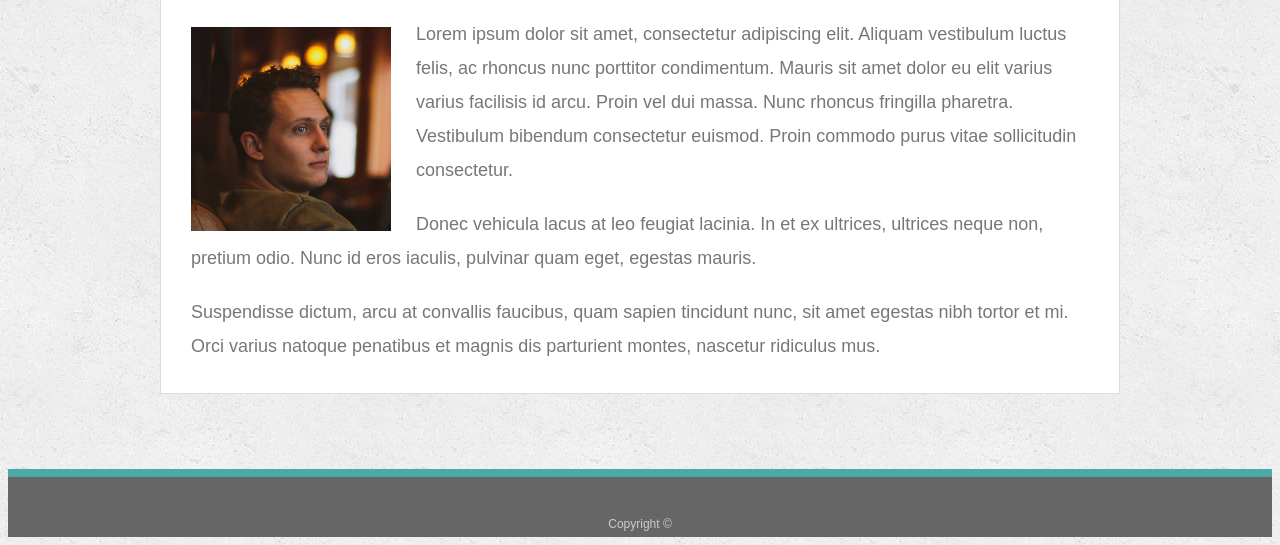
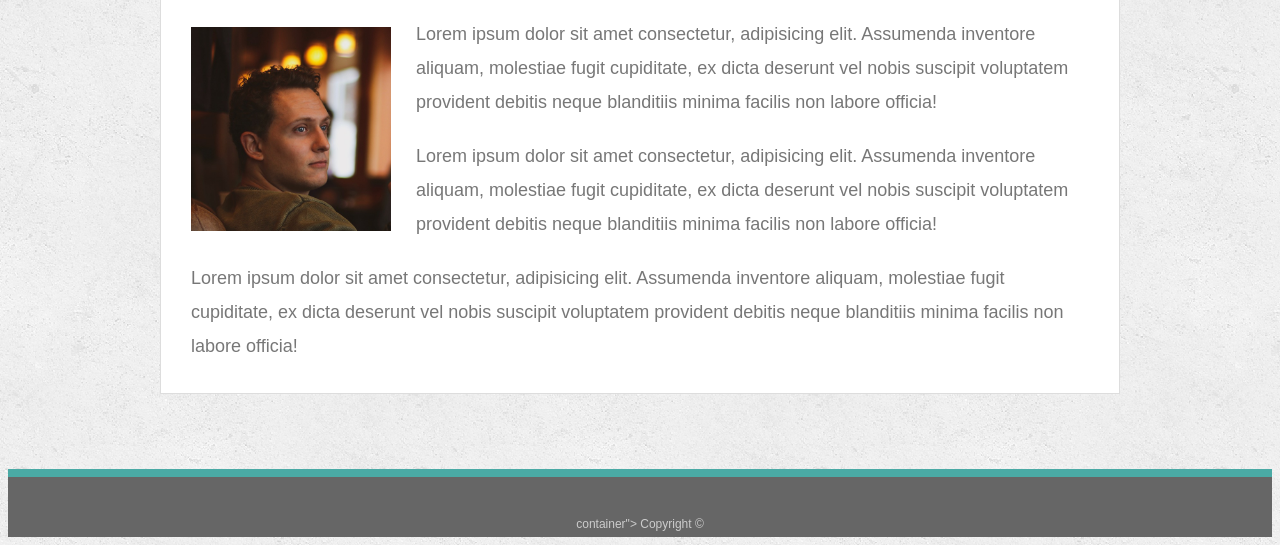
Before and after one commit to Fitzpa/Basic-Portfolio, a plain HTML site: page index.html in a window 1280 px wide. Shown: the part 269-814 px from the top of the page. Drawn offline with Linux system fonts and the light colour scheme.

Commit message:
more formatting

```diff
--- a/index.html
+++ b/index.html
@@ -24,28 +24,39 @@
     <section class="main-section">
       <h1>About Me</h1>
 
-      <img src="assets/images/IMG_8708 (2).jpg" class="auth-image" alt="Louie Fitzpatrick
-      <p>Lorem ipsum dolor sit amet, consectetur adipiscing elit. Aliquam vestibulum luctus felis, ac rhoncus nunc
-        porttitor condimentum. Mauris sit amet dolor eu elit varius varius facilisis id arcu. Proin vel dui massa. Nunc
-        rhoncus fringilla pharetra. Vestibulum bibendum consectetur euismod. Proin commodo purus vitae sollicitudin
-        consectetur.</p>
+      <img src="assets/images/IMG_8708 (2).jpg" class="auth-image" alt="Louie Fitzpatrick">
+      <p>
+          Lorem ipsum dolor sit amet consectetur, adipisicing elit.
+          Assumenda inventore aliquam, molestiae fugit cupiditate,
+          ex dicta deserunt vel nobis suscipit voluptatem provident
+          debitis neque blanditiis minima facilis non labore officia!
+      </p>
 
-      <p>Donec vehicula lacus at leo feugiat lacinia. In et ex ultrices, ultrices neque non, pretium odio. Nunc id eros
-        iaculis, pulvinar quam eget, egestas mauris.</p>
+      <p>
+          Lorem ipsum dolor sit amet consectetur, adipisicing elit.
+          Assumenda inventore aliquam, molestiae fugit cupiditate,
+          ex dicta deserunt vel nobis suscipit voluptatem provident
+          debitis neque blanditiis minima facilis non labore officia!
+      </p>
 
-      <p>Suspendisse dictum, arcu at convallis faucibus, quam sapien tincidunt nunc, sit amet egestas nibh tortor et
-        mi. Orci varius natoque penatibus et magnis dis parturient montes, nascetur ridiculus mus.</p>
+      <p>
+          Lorem ipsum dolor sit amet consectetur, adipisicing elit.
+          Assumenda inventore aliquam, molestiae fugit cupiditate,
+          ex dicta deserunt vel nobis suscipit voluptatem provident
+          debitis neque blanditiis minima facilis non labore officia!
+      </p>
 
     </section>
 
   </div>
 
   <footer>
-    <div class="
+    <div class="container">
         container">
       Copyright &copy;
   </div>
   </footer>
+
 </body>
 
 </html>
```
Also changed, not shown: contact.html (+1 -0 lines), portfolio.html (+4 -0 lines).
